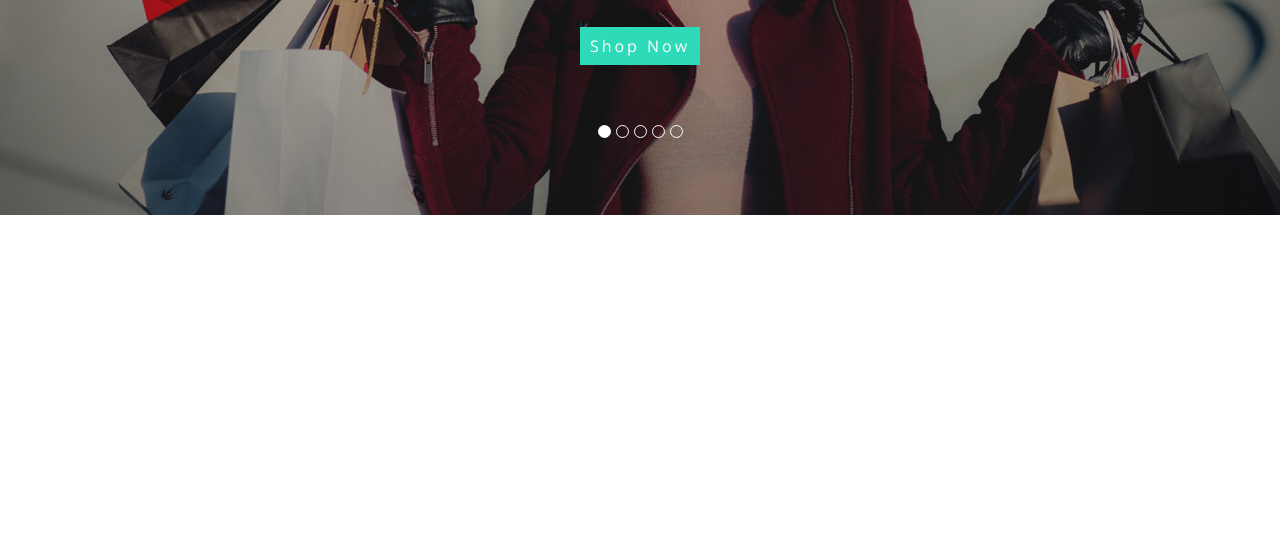
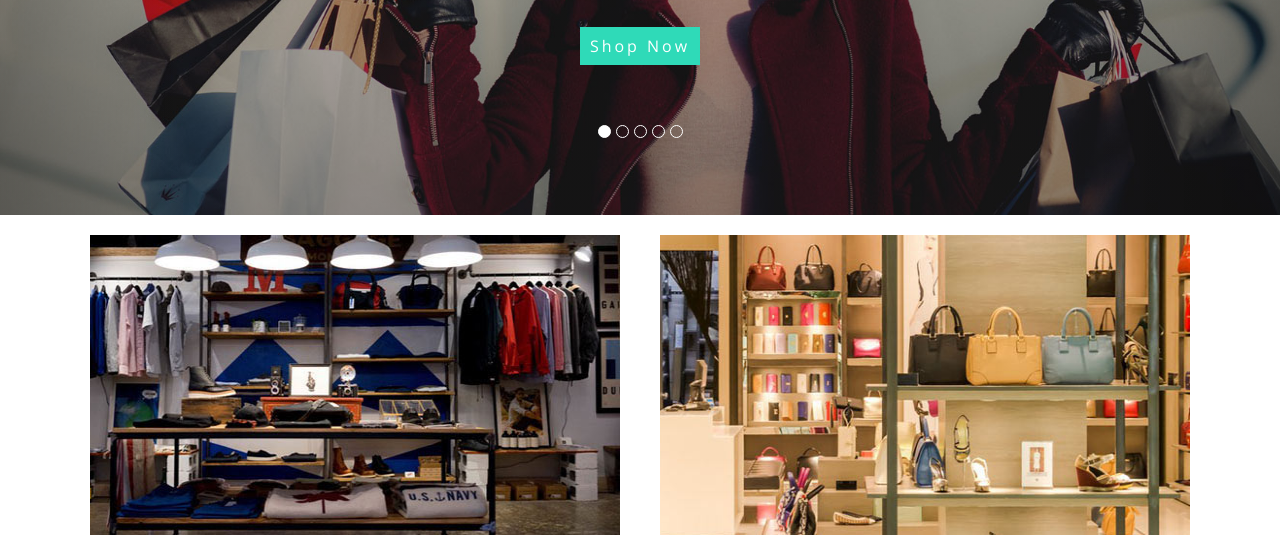
Before and after one commit to terlanusubov/ecommerce-mainpage, a plain HTML site: page index.html in a window 1280 px wide. Shown: the part 470-1025 px from the top of the page. Before the commit the page ends 800 px from the top, so only its background shows below. Drawn offline with nearby package versions, Linux system fonts and the light colour scheme.

Commit message:
Fall a head part start

```diff
--- a/css/style.css
+++ b/css/style.css
@@ -432,3 +432,31 @@ ul{
     transition:all 0.3s ease-in-out;
    opacity: 1;
 }
+
+/* Slider End */
+
+/* Fall A Head */
+.fall_a_head_item-wrapper{
+    padding: 20px;
+}
+.fall_a_head_item {
+    height: 300px;
+}
+.fall_a_head_item .img-wrapper{
+    width:100%;
+    height: 100%;
+    overflow: hidden;
+    position: relative;
+}
+.fall_a_head_item .img-wrapper img{
+    height: 100%;
+    width:calc(100% + 10%);
+    top:0;
+    left:-10%;
+    position: absolute;
+    transition:all 0.2s ease-in-out;
+}
+.fall_a_head_item .img-wrapper img:hover{
+    transition:all 0.2s ease-in-out;
+    left:0;
+}
--- a/index.html
+++ b/index.html
@@ -419,6 +419,7 @@
     <!-- Main Start -->
 
     <main>
+        <!-- START SLIDER -->
         <section class="slider-wrapper">
             <div class="content">
                 <div class="slider1 active" data-button="1"
@@ -512,6 +513,27 @@
                 </div>
             </div>
         </section>
+        <!-- END SLIDER -->
+        <section class="fall_a_head">
+            <div class="container">
+                <div class="row">
+                    <div class="col-sm-6 fall_a_head_item-wrapper">
+                        <div class="fall_a_head_item">
+                            <div class="img-wrapper">
+                                <img src="img/bottom1.jpg" alt="image">
+                            </div>
+                        </div>
+                    </div>
+                    <div class="col-sm-6 fall_a_head_item-wrapper">
+                        <div class="fall_a_head_item">
+                            <div class="img-wrapper">
+                                <img src="img/bottom2.jpg" alt="image">
+                            </div>
+                        </div>
+                    </div>
+                </div>
+            </div>
+        </section>
 
     </main>
 
```
Also changed, not shown: img/bottom1.jpg (added), img/bottom2.jpg (added).
